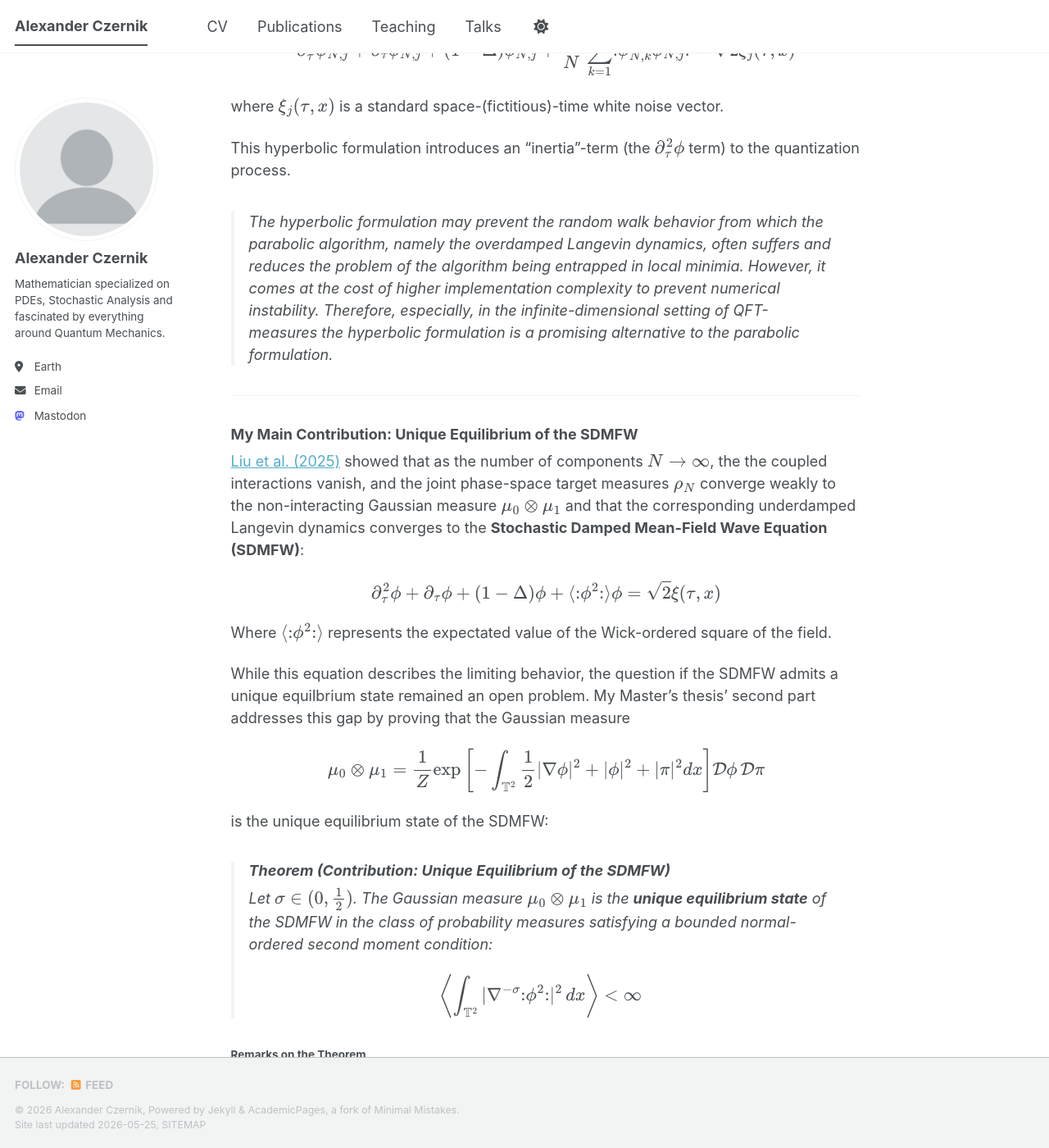
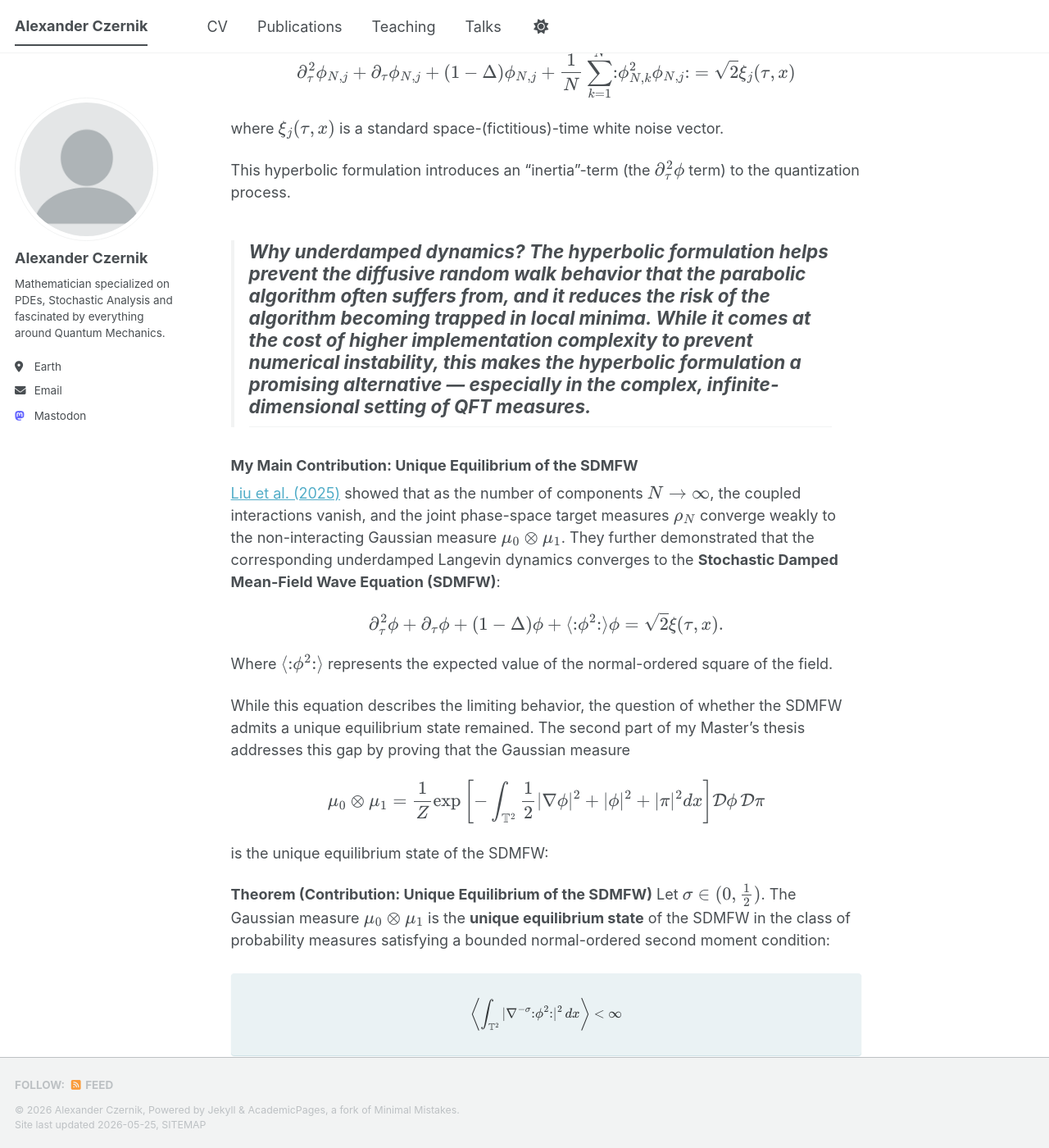
Before and after one commit to alexanderczernik/alexanderczernik.github.io, a Jekyll site: the page built from _pages/about.md, in a window 1280 px wide and 1400 px high, scrolled down 2026 px. Shown: the whole window at 82% size. Built offline with Jekyll 4.4.1, drawn with Linux system fonts in a browser that asks for light colours; a script bundle is joined from its source files by our own code; library files that are not in the unit come from our copies; some of the changed text lies outside the part shown.

Commit message:
Improve clarity and grammar in about.md
Revised text for clarity and grammatical accuracy throughout the document, including adjustments to phrasing and punctuation.

```diff
--- a/_pages/about.md
+++ b/_pages/about.md
@@ -29,25 +29,27 @@ The primary goal of this research area is to sample configuration fields from a
 
 $$d\mu[\phi] = \frac{1}{Z} e^{-S_E[\phi]} \, d\mathcal{D}\phi$$
 
-* **The Challenge:** Direct sampling from the infinite-dimensional measure $$\mu$$ is highly intractable due to many reason, however most notably due to the size of the configuration space (which is infinite-dimensional..) and ultraviolet divergences of interacting fields.
+* **The Challenge:** Direct sampling from the infinite-dimensional measure $$\mu$$ is highly intractable due to many reason, however most notably due to the size of the configuration space (which is infinite-dimensional...) and ultraviolet divergences of interacting fields.
 * **The Strategy (Stochastic Quantization):** We construct a continuous-time stochastic process $$\{\phi_\tau\}_{\tau \geq 0}$$ governed by a Langevin-type dynamic that satisfies:
   1. **Invariance:** The target EQFT measure $$\mu$$ is the unique equilibrium (invariant) state of the dynamics.
   2. **Convergence:** For an "easy to sample from" initial distribution $$\phi_0 \sim \rho$$, the law of the process converges to the target measure:
      $$P(\phi_\tau) \xrightarrow{\tau \to \infty} \mu[\phi]$$
 
-> **What does this mean for computing quantum dynamics:** By establishing these properties, at least in theory, we can numerically sample from the true quantum field theory measure $$\mu$$ by computing ergodic time-averages of the stochastic trajectory $$\phi_\tau$$ after a sufficiently large burn-in time.
+> **What does this implicate for computing quantum dynamics:** By establishing these properties, we can, at least in theory, numerically sample from the true quantum field theory measure $$\mu$$ by computing ergodic time-averages of the stochastic trajectory $$\phi_\tau$$ after a sufficiently large burn-in time.
 
 ### The Hyperbolic Stochastic Quantization of the $$O(N)$$ $$\Phi^4_2$$-Model
 
-Recently, the focus shifted from the stochastic quantization via a parabolic (the overdamped langevin dynamics) approach to a hyperbolic (the underdamped langevin dynamics) approach: We aim to sample from the target Euclidean QFT on a two-dimensional torus $$\mathbb{T}^2$$ by sampling the first marginal of a joint phase-space distribution:
+Recently, the focus in the field has shifted from stochastic quantization via a parabolic approach (overdamped Langevin dynamics) to a hyperbolic approach (underdamped Langevin dynamics): In this framework, we aim to sample from the target Euclidean QFT on a two-dimensional torus $$\mathbb{T}^2$$ by sampling the first marginal of a joint phase-space distribution:
 
-$$d\rho_N[\mathbf{\phi}_N, \pi_N] = \frac{1}{Z_N} \exp \left[ -S_E[\phi_N] - \frac{1}{2}\int_{\mathbb{T}^2} \sum_{j=1}^N|\pi_{N,j}|^2 dx \right] \mathcal{D}\phi_N \, \mathcal{D}\pi_N$$
+$$
+d\rho_N[\mathbf{\phi}_N, \pi_N] = \frac{1}{Z_N} \exp \left[ -S_E[\phi_N] - \frac{1}{2}\int_{\mathbb{T}^2} \sum_{j=1}^N|\pi_{N,j}|^2 dx \right] \mathcal{D}\phi_N \, \mathcal{D}\pi_N
+$$
 
 Here, $$\pi_N = \partial_\tau \phi_N$$ represents an auxiliary fictitious momentum field, and the corresponding Euclidean action is given by:
 
 $$S_{E}[\phi_N] = \int_{\mathbb{T}^2} \left( \frac{1}{2}\sum_{j=1}^N(|\nabla \phi_{N,j}|^2 + |\phi_{N,j}|^2) + \frac{1}{4N} \wick{\Big(\sum_{j = 1}^N \phi_{N,j}^2 \Big)^{2}} \right) dx$$
 
-*(Note: The notation $$\wick{\cdot}$$ denotes the standard Wick ordering necessary to prevent ultraviolet divergences in two dimensions).*
+*(Note: The notation $$\wick{\cdot}$$ denotes the standard normal ordering necessary to prevent ultraviolet divergences in two dimensions).*
 
 Building on foundational frameworks established for the two-dimensional stochastic nonlinear wave equation by [Gubinelli et al. (2022)](#gubinelli2022), the ergodicity of the hyperbolic $$P(\Phi)_2$$-model was demonstrated by [Tolomeo (2023)](#tolomeo2023). Recently, [Liu et al. (2025)](#liu2025) extended these techniques to the multi-component hyperbolic $$O(N)$$ linear sigma model and its mean-field limit.
 
@@ -59,34 +61,30 @@ where $$\xi_j(\tau, x)$$ is a standard space-(fictitious)-time white noise vecto
 
 This hyperbolic formulation introduces an "inertia"-term (the $$\partial_\tau^2 \phi$$ term) to the quantization process.
 
-> The hyperbolic formulation may prevent the random walk behavior from which the parabolic algorithm, namely the overdamped Langevin dynamics, often suffers and reduces the problem of the algorithm being entrapped in local minimia. However, it comes at the cost of higher implementation complexity to prevent numerical instability.
-Therefore, especially, in the infinite-dimensional setting of QFT-measures the hyperbolic formulation is a promising alternative to the parabolic formulation.
-
+> **Why underdamped dynamics?** The hyperbolic formulation helps prevent the diffusive random walk behavior that the parabolic algorithm often suffers from, and it reduces the risk of the algorithm becoming trapped in local minima. While it comes at the cost of higher implementation complexity to prevent numerical instability, this makes the hyperbolic formulation a promising alternative — especially in the complex, infinite-dimensional setting of QFT measures.
 ---
 
 ### My Main Contribution: Unique Equilibrium of the SDMFW
 
-[Liu et al. (2025)](#liu2025) showed that as the number of components $$N \to \infty$$, the the coupled interactions vanish, and the joint phase-space target measures $$\rho_N$$ converge weakly to the non-interacting Gaussian measure $$\mu_0 \otimes \mu_1$$ and that the corresponding underdamped Langevin dynamics converges to the **Stochastic Damped Mean-Field Wave Equation (SDMFW)**:
+[Liu et al. (2025)](#liu2025) showed that as the number of components $$N \to \infty$$, the coupled interactions vanish, and the joint phase-space target measures $$\rho_N$$ converge weakly to the non-interacting Gaussian measure $$\mu_0 \otimes \mu_1$$. They further demonstrated that the corresponding underdamped Langevin dynamics converges to the **Stochastic Damped Mean-Field Wave Equation (SDMFW)**:
 
-$$\partial_\tau^2 \phi + \partial_\tau \phi + (1 - \Delta) \phi + \langle \wick{\phi^{2}} \rangle \phi = \sqrt{2}\xi(\tau, x)$$
+$$\partial_\tau^2 \phi + \partial_\tau \phi + (1 - \Delta) \phi + \langle \wick{\phi^{2}} \rangle \phi = \sqrt{2}\xi(\tau, x).$$
 
-Where $$\langle \wick{\phi^{2}} \rangle$$ represents the expectated value of the Wick-ordered square of the field.
+Where $$\langle \wick{\phi^{2}} \rangle$$ represents the expected value of the normal-ordered square of the field.
 
-While this equation describes the limiting behavior, the question if the SDMFW admits a unique equilbrium state remained an open problem. My Master's thesis' second part addresses this gap by proving that the Gaussian measure
+While this equation describes the limiting behavior, the question of whether the SDMFW admits a unique equilibrium state remained. The second part of my Master's thesis addresses this gap by proving that the Gaussian measure
 
 $$\mu_0 \otimes \mu_1 = \frac{1}{Z} \exp \left[ - \int_{\mathbb{T}^2} \frac{1}{2}|\nabla \phi|^2 + |\phi|^2 + |\pi|^2  dx \right] \mathcal{D}\phi \, \mathcal{D}\pi$$
 
 is the unique equilibrium state of the SDMFW:
 
-> ### Theorem (Contribution: Unique Equilibrium of the SDMFW)
-> Let $$\sigma \in (0, \frac{1}{2})$$. The Gaussian measure $$\mu_0 \otimes \mu_1$$ is the **unique equilibrium state** of the SDMFW in the class of probability measures satisfying a bounded normal-ordered second moment condition:
->
-> $$\left\langle \int_{\mathbb{T}^2} |\nabla^{-\sigma} \wick{\phi^{2}}|^2 \, dx \right\rangle < \infty$$
+**Theorem (Contribution: Unique Equilibrium of the SDMFW)** Let $$\sigma \in (0, \frac{1}{2})$$. The Gaussian measure $$\mu_0 \otimes \mu_1$$ is the **unique equilibrium state** of the SDMFW in the class of probability measures satisfying a bounded normal-ordered second moment condition:
 
+$$\left\langle \int_{\mathbb{T}^2} |\nabla^{-\sigma} \wick{\phi^{2}}|^2 \, dx \right\rangle < \infty$$
+{: .notice--info}
 
 #### Remarks on the Theorem
-
-Establishing uniqueness for the SDMFW presents the mathematical challenge that standard ergodic theory for Markov processes cannot be applied to this equation for two fundamental reasons:
+Establishing uniqueness for the SDMFW presents the mathematical challenge that standard ergodic theory for Markov processes cannot be applied for two reasons:
 1. **Lack of Regularity:** The associated Markov semigroup is not continuous on the space of bounded, measurable functions.
 2. **Mean-Field Dependence:** The dynamics of the solution depend non-linearly on its own law through the mean-field expectation $$\langle \wick{\phi^{2}} \rangle$$.
 
```
Also changed, not shown: other parts of _pages/about.md (+3 -3 lines).
